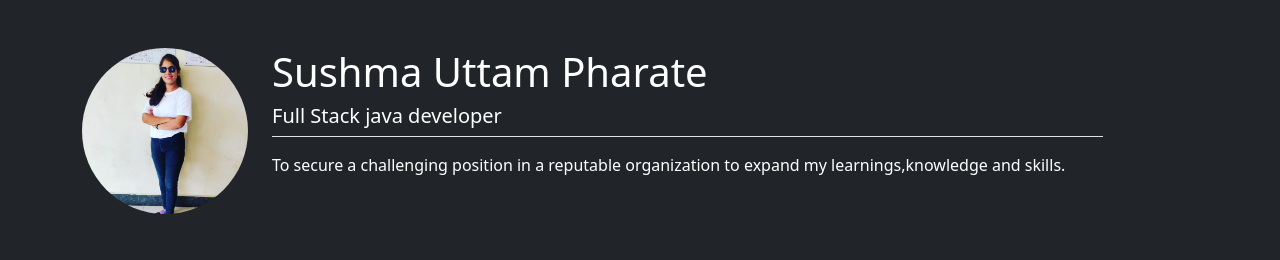
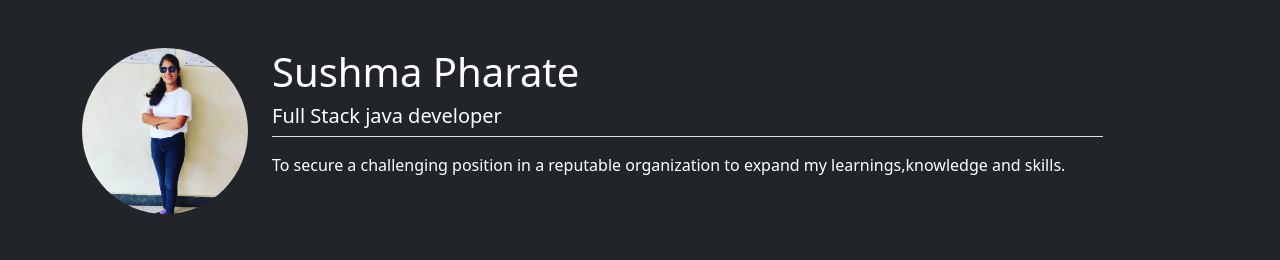
Before and after one commit to tastegithubsushma/tastegithubsushma.github.io, a plain HTML site: page index.html in a window 1280 px wide. Shown: the top 260 px of the page. Drawn offline with nearby package versions, Linux system fonts and the light colour scheme.

Commit message:
Update index.html

```diff
--- a/index.html
+++ b/index.html
@@ -21,7 +21,7 @@
     />
     </div>
     <div class="col-md-9">
-    <h1>Sushma Uttam Pharate</h1>
+    <h1>Sushma Pharate</h1>
     <h5>Full Stack java developer</h5>
     <p class="border-top pt-3">
      To secure a challenging position in a reputable organization to expand my learnings,knowledge and skills.
```
